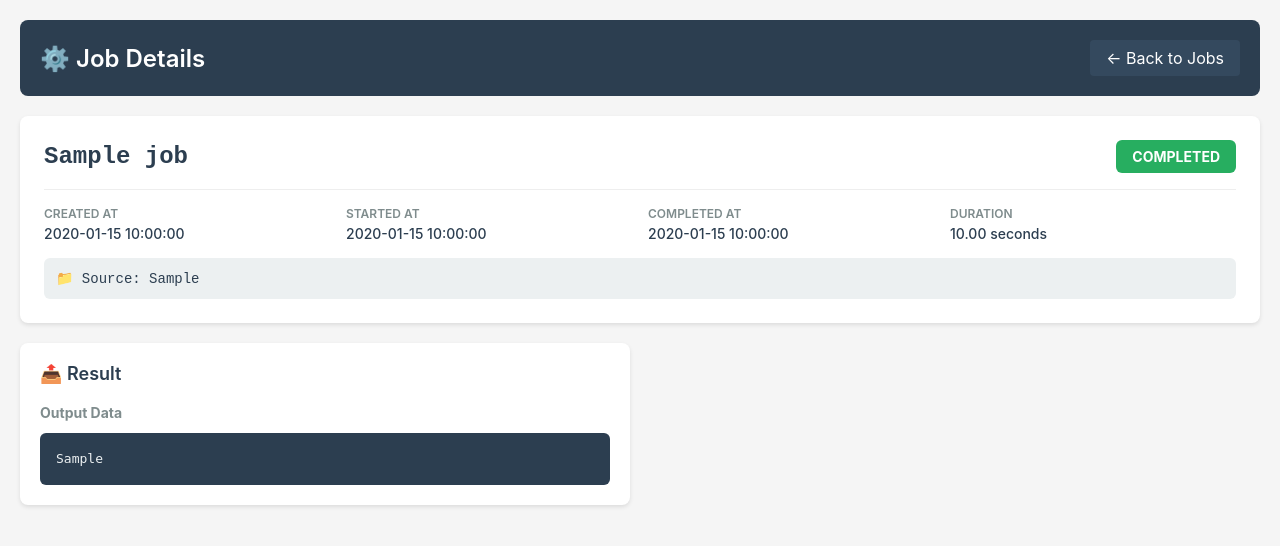
After one commit to smenaquispe/Django-Observatory, a Django app: template src/django_observatory/templates/django_observatory/job_detail.html in a window 1280 px wide. The commit adds this page. Shown: the top 546 px of the page. Run offline with Django 3.2, Linux system fonts and the light colour scheme; the template is opened without the code that fills it: most values are stand-ins (such as "Sample title", 1, 10 or a date in 2020).

Commit message:
Jobs details dashboard

```diff
--- a/src/django_observatory/templates/django_observatory/dashboard.html
+++ b/src/django_observatory/templates/django_observatory/dashboard.html
@@ -581,6 +581,7 @@
 
                 <div class="requests-list" id="jobsList">
                     {% for job in jobs %}
+                        <a href="/observatory/job/{{ job.id }}/" class="request-card-link">
                             <div class="job-card status-{{ job.status }}" data-job-id="{{ job.id }}">
                                 <div class="request-header">
                                     <span class="job-name">{{ job.name }}</span>
@@ -606,6 +607,7 @@
                                     </div>
                                 {% endif %}
                             </div>
+                        </a>
                     {% empty %}
                         <div class="empty-state">
                             <div class="empty-state-icon">⚙️</div>
--- /dev/null
+++ b/src/django_observatory/templates/django_observatory/job_detail.html
@@ -0,0 +1,288 @@
+<!DOCTYPE html>
+<html lang="en">
+<head>
+    <meta charset="UTF-8">
+    <meta name="viewport" content="width=device-width, initial-scale=1.0">
+    <title>Job Details - Django Observatory</title>
+    <style>
+        * {
+            margin: 0;
+            padding: 0;
+            box-sizing: border-box;
+        }
+        body {
+            font-family: -apple-system, BlinkMacSystemFont, 'Segoe UI', Roboto, 'Helvetica Neue', Arial, sans-serif;
+            background-color: #f5f5f5;
+        }
+        .container {
+            max-width: 1400px;
+            margin: 0 auto;
+            padding: 20px;
+        }
+        .header {
+            background-color: #2c3e50;
+            color: white;
+            padding: 20px;
+            margin-bottom: 20px;
+            border-radius: 8px;
+            display: flex;
+            justify-content: space-between;
+            align-items: center;
+        }
+        .header h1 {
+            font-size: 24px;
+            font-weight: 600;
+        }
+        .back-link {
+            color: white;
+            text-decoration: none;
+            padding: 8px 16px;
+            background-color: #34495e;
+            border-radius: 4px;
+            transition: background-color 0.3s;
+        }
+        .back-link:hover {
+            background-color: #3498db;
+        }
+        .job-overview {
+            background-color: white;
+            padding: 24px;
+            border-radius: 8px;
+            box-shadow: 0 2px 4px rgba(0,0,0,0.1);
+            margin-bottom: 20px;
+        }
+        .job-title {
+            display: flex;
+            align-items: center;
+            gap: 16px;
+            margin-bottom: 16px;
+        }
+        .job-name {
+            font-size: 24px;
+            font-family: 'Courier New', monospace;
+            font-weight: 600;
+            color: #2c3e50;
+            flex: 1;
+        }
+        .status-badge {
+            padding: 8px 16px;
+            border-radius: 6px;
+            font-weight: 700;
+            font-size: 14px;
+            color: white;
+        }
+        .status-badge.status-pending {
+            background-color: #95a5a6;
+        }
+        .status-badge.status-running {
+            background-color: #3498db;
+            animation: pulse 1.5s ease-in-out infinite;
+        }
+        .status-badge.status-completed {
+            background-color: #27ae60;
+        }
+        .status-badge.status-failed {
+            background-color: #e74c3c;
+        }
+        @keyframes pulse {
+            0%, 100% { opacity: 1; }
+            50% { opacity: 0.7; }
+        }
+        .meta-info {
+            display: grid;
+            grid-template-columns: repeat(auto-fit, minmax(200px, 1fr));
+            gap: 16px;
+            margin-top: 16px;
+            padding-top: 16px;
+            border-top: 1px solid #eee;
+        }
+        .meta-item {
+            display: flex;
+            flex-direction: column;
+            gap: 4px;
+        }
+        .meta-label {
+            font-size: 12px;
+            color: #7f8c8d;
+            text-transform: uppercase;
+            font-weight: 600;
+        }
+        .meta-value {
+            font-size: 14px;
+            color: #2c3e50;
+            font-weight: 500;
+        }
+        .details-grid {
+            display: grid;
+            grid-template-columns: 1fr 1fr;
+            gap: 20px;
+        }
+        @media (max-width: 968px) {
+            .details-grid {
+                grid-template-columns: 1fr;
+            }
+        }
+        .detail-section {
+            background-color: white;
+            padding: 20px;
+            border-radius: 8px;
+            box-shadow: 0 2px 4px rgba(0,0,0,0.1);
+        }
+        .section-title {
+            font-size: 18px;
+            font-weight: 600;
+            color: #2c3e50;
+            margin-bottom: 16px;
+            display: flex;
+            align-items: center;
+            gap: 8px;
+        }
+        .code-block {
+            background-color: #2c3e50;
+            color: #ecf0f1;
+            padding: 16px;
+            border-radius: 6px;
+            overflow-x: auto;
+            font-family: 'Courier New', monospace;
+            font-size: 13px;
+            line-height: 1.5;
+            max-height: 500px;
+            overflow-y: auto;
+        }
+        .json-view {
+            white-space: pre-wrap;
+            word-wrap: break-word;
+        }
+        .empty-state {
+            text-align: center;
+            padding: 40px;
+            color: #95a5a6;
+            font-style: italic;
+        }
+        .error-message {
+            background-color: #fee;
+            border-left: 4px solid #e74c3c;
+            padding: 16px;
+            border-radius: 4px;
+            color: #721c24;
+            margin-top: 16px;
+        }
+        .source-info {
+            background-color: #ecf0f1;
+            padding: 12px;
+            border-radius: 6px;
+            font-family: 'Courier New', monospace;
+            font-size: 14px;
+            color: #2c3e50;
+            margin-top: 16px;
+        }
+        .full-width-section {
+            grid-column: 1 / -1;
+        }
+    </style>
+</head>
+<body>
+    <div class="container">
+        <div class="header">
+            <h1>⚙️ Job Details</h1>
+            <a href="/observatory/?tab=jobs" class="back-link">← Back to Jobs</a>
+        </div>
+
+        <!-- Job Overview -->
+        <div class="job-overview">
+            <div class="job-title">
+                <span class="job-name">{{ job.name }}</span>
+                <span class="status-badge status-{{ job.status }}">{{ job.status|upper }}</span>
+            </div>
+
+            <div class="meta-info">
+                <div class="meta-item">
+                    <span class="meta-label">Created At</span>
+                    <span class="meta-value">{{ job.created_at|date:"Y-m-d H:i:s" }}</span>
+                </div>
+                {% if job.started_at %}
+                <div class="meta-item">
+                    <span class="meta-label">Started At</span>
+                    <span class="meta-value">{{ job.started_at|date:"Y-m-d H:i:s" }}</span>
+                </div>
+                {% endif %}
+                {% if job.completed_at %}
+                <div class="meta-item">
+                    <span class="meta-label">Completed At</span>
+                    <span class="meta-value">{{ job.completed_at|date:"Y-m-d H:i:s" }}</span>
+                </div>
+                {% endif %}
+                {% if job.get_duration %}
+                <div class="meta-item">
+                    <span class="meta-label">Duration</span>
+                    <span class="meta-value">{{ job.get_duration|floatformat:2 }} seconds</span>
+                </div>
+                {% endif %}
+            </div>
+
+            {% if source_info %}
+            <div class="source-info">
+                📁 Source: {{ source_info }}
+            </div>
+            {% endif %}
+        </div>
+
+        <!-- Job Details -->
+        <div class="details-grid">
+            <!-- Result / Output -->
+            {% if result_parsed or job.error_message %}
+            <div class="detail-section {% if job.error_message and not result_parsed %}full-width-section{% endif %}">
+                <h2 class="section-title">📤 {% if job.status == 'failed' %}Error{% else %}Result{% endif %}</h2>
+
+                {% if job.error_message %}
+                <div class="error-message">
+                    <strong>❌ Error Message:</strong><br>
+                    {{ job.error_message }}
+                </div>
+                {% endif %}
+
+                {% if result_parsed %}
+                <h3 style="font-size: 14px; color: #7f8c8d; margin-bottom: 12px; margin-top: 20px;">Output Data</h3>
+                <div class="code-block">
+                    <pre class="json-view">{{ result_parsed|safe }}</pre>
+                </div>
+                {% endif %}
+            </div>
+            {% else %}
+            <div class="detail-section full-width-section">
+                <h2 class="section-title">📤 Result</h2>
+                <div class="empty-state">
+                    {% if job.status == 'pending' %}
+                        ⏳ Job hasn't started yet
+                    {% elif job.status == 'running' %}
+                        🔄 Job is currently running...
+                    {% else %}
+                        No result data available
+                    {% endif %}
+                </div>
+            </div>
+            {% endif %}
+        </div>
+    </div>
+
+    <script>
+        // Pretty print JSON if it's a string
+        document.querySelectorAll('.json-view').forEach(el => {
+            try {
+                const content = el.textContent.trim();
+                const parsed = JSON.parse(content);
+                el.textContent = JSON.stringify(parsed, null, 2);
+            } catch (e) {
+                // Not JSON or already formatted, keep as is
+            }
+        });
+
+        // Auto-refresh for running jobs
+        {% if job.status == 'running' or job.status == 'pending' %}
+        setInterval(() => {
+            location.reload();
+        }, 3000); // Refresh every 3 seconds for running jobs
+        {% endif %}
+    </script>
+</body>
+</html>
--- a/src/django_observatory/urls.py
+++ b/src/django_observatory/urls.py
@@ -7,6 +7,7 @@ app_name = 'django_observatory'
 urlpatterns = [
     path('', views.dashboard_view, name='dashboard'),
     path('request/<int:request_id>/', views.request_detail_view, name='request_detail'),
+    path('job/<int:job_id>/', views.job_detail_view, name='job_detail'),
     path('api/requests/', views.api_requests_list, name='api_requests'),
     path('api/reprocess/<int:request_id>/', views.api_reprocess_request, name='api_reprocess'),
     path('api/jobs/', views.api_jobs_list, name='api_jobs'),
```
Also changed, not shown: src/django_observatory/views.py (+36 -0 lines), tests/test_job_details.py (added, +226 -0 lines). Lines whose indentation alone changed are shown as unchanged.
